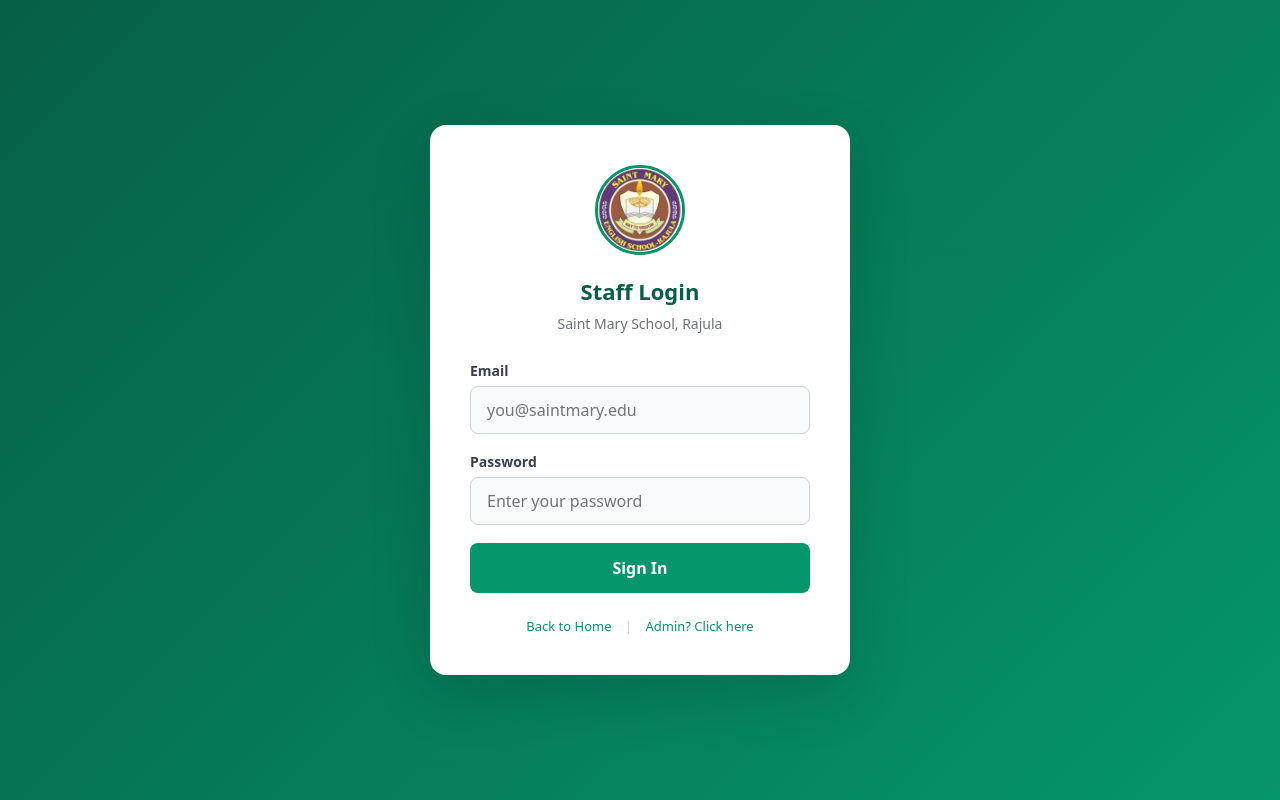
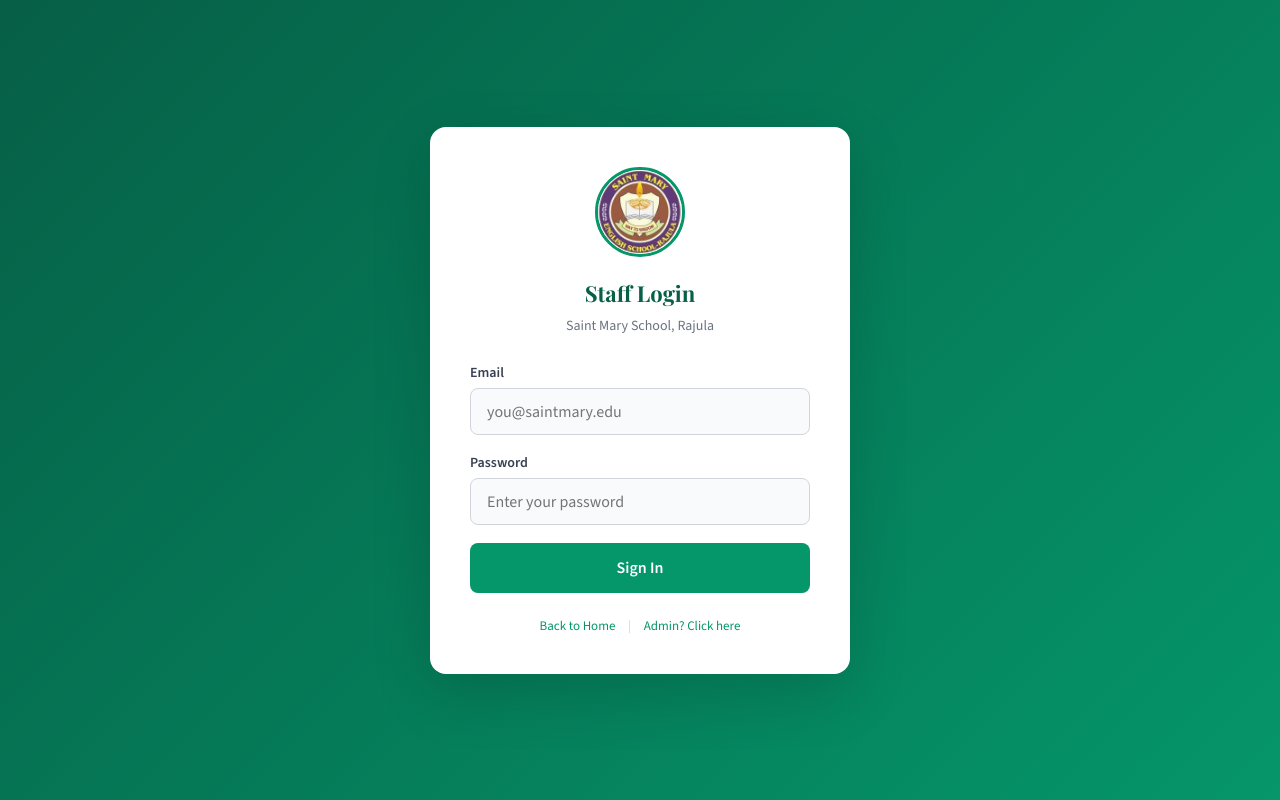
Before and after one commit to parthboricha933/saint-mary, a website: page public/login.html in a window 1280 px wide. Drawn offline with nearby package versions, Linux system fonts and the light colour scheme.

Commit message:
Apply consistent Google Fonts across all pages
- Added Playfair Display, Source Sans 3, Noto Sans Devanagari to login, admin, office, dashboard pages
- Replaced system-ui with Source Sans 3 for body text
- Applied Playfair Display serif to headings (h1, h2)
- Keeps consistent branding with index.html

```diff
--- a/public/login.html
+++ b/public/login.html
@@ -7,6 +7,8 @@
     <meta http-equiv="Pragma" content="no-cache">
     <meta http-equiv="Expires" content="0">
     <title>Login - Saint Mary School</title>
+    <link rel="preconnect" href="https://fonts.googleapis.com">
+    <link href="https://fonts.googleapis.com/css2?family=Playfair+Display:wght@400;600;700&family=Source+Sans+3:wght@300;400;500;600&family=Noto+Sans+Devanagari:wght@400;600&display=swap" rel="stylesheet">
     <style>
         *, *::before, *::after {
             margin: 0;
@@ -15,7 +17,7 @@
         }
 
         body {
-            font-family: system-ui, -apple-system, sans-serif;
+            font-family: 'Source Sans 3', sans-serif;
             min-height: 100vh;
             display: flex;
             flex-direction: column;
@@ -45,6 +47,7 @@
         }
 
         .login-card h1 {
+            font-family: 'Playfair Display', serif;
             font-size: 22px;
             font-weight: 700;
             color: #065f46;
```
Also changed, not shown: public/admin.html (+7 -2 lines), public/dashboard.html (+5 -1 lines), public/office.html (+4 -1 lines).
